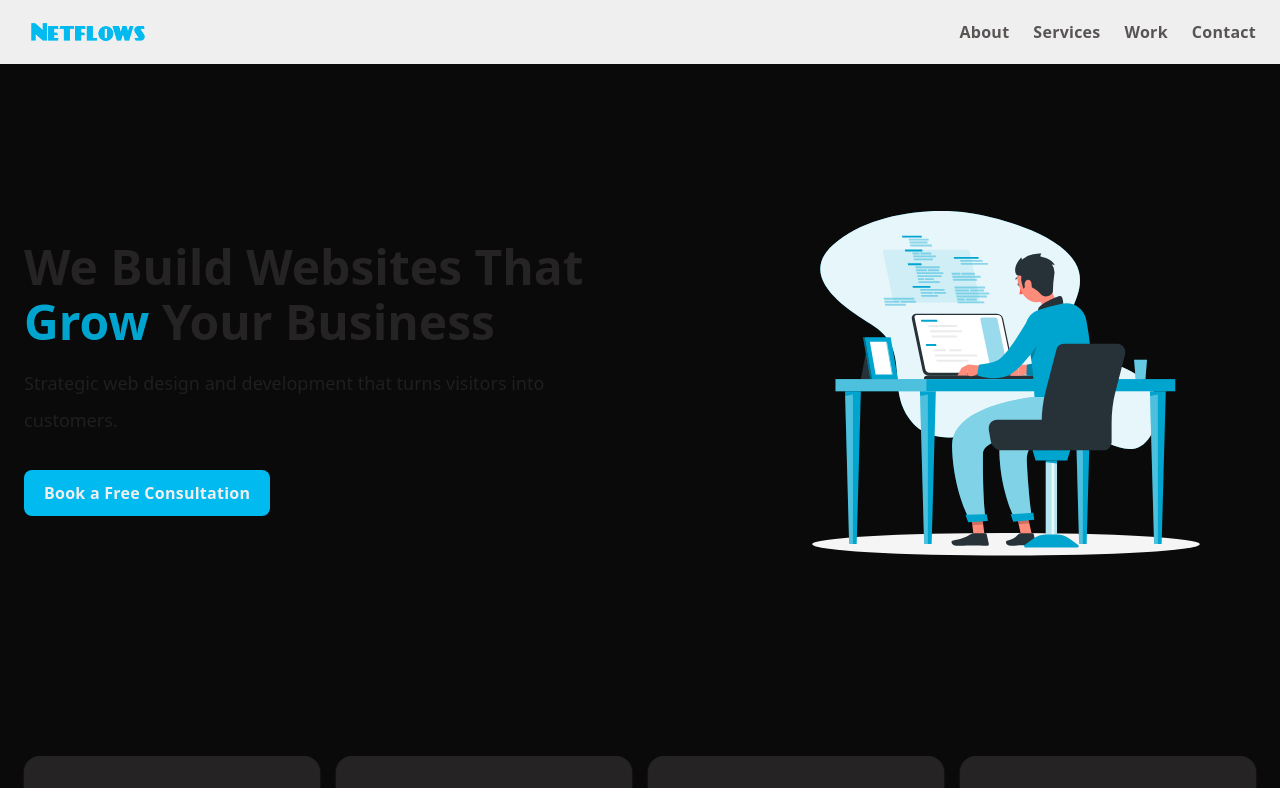
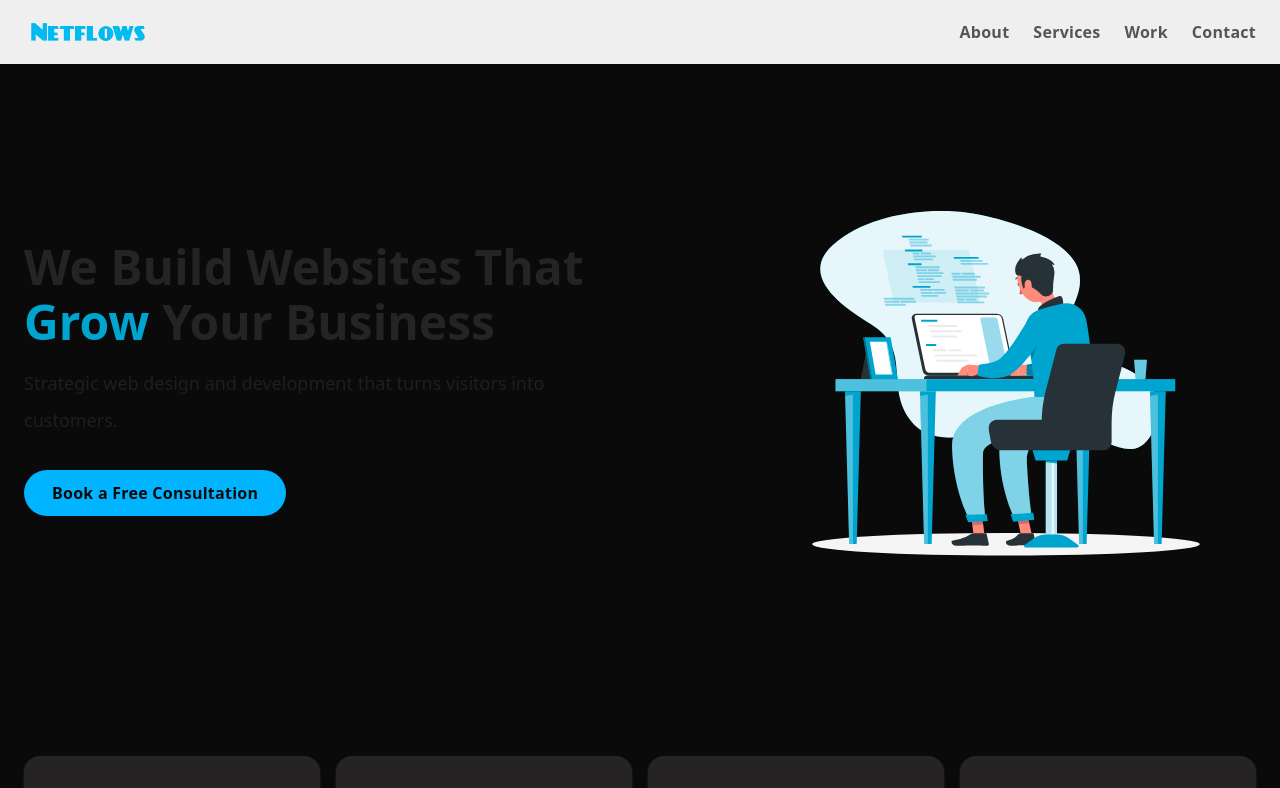
Before and after one commit to flowz0/netflows, a Next.js app: page / in a window 1280 px wide. Shown: the top 788 px of the page. Built offline with nearby package versions, Linux system fonts and the light colour scheme.

Commit message:
fix: optimize Button component style customization & primary variant color

```diff
--- a/app/components/Button.tsx
+++ b/app/components/Button.tsx
@@ -17,9 +17,9 @@ const Button: React.FC<ButtonProps> = ({
   disabled = false,
   variant = 'primary',
 }) => {
-  const baseStyle = "px-5 py-2 rounded-lg transition cursor-pointer font-bold text-base/[30px] tracking-[0.016em]";
+  const baseStyle = "px-7 py-2 rounded-full transition cursor-pointer font-bold text-base/[30px] tracking-[0.016em]";
   const variantStyle = {
-    primary: "bg-[#01BAEF] text-[#efefef] duration-500 transition-colors hover:bg-[#0193bc] active:bg-[#016b89]",
+    primary: "bg-[#00b4ff] text-[#0a0a0a] duration-500 transition-colors hover:bg-[hsl(198,100%,40%)] active:bg-[hsl(198,100%,30%)]",
     secondary: "bg-[#040F16] text-[#01BAEF]",
     ghost: "bg-transparent border border-[#01BAEF] text-[#FBFBFF] hover:bg-[#01BAEF]",
   }[variant];
```
